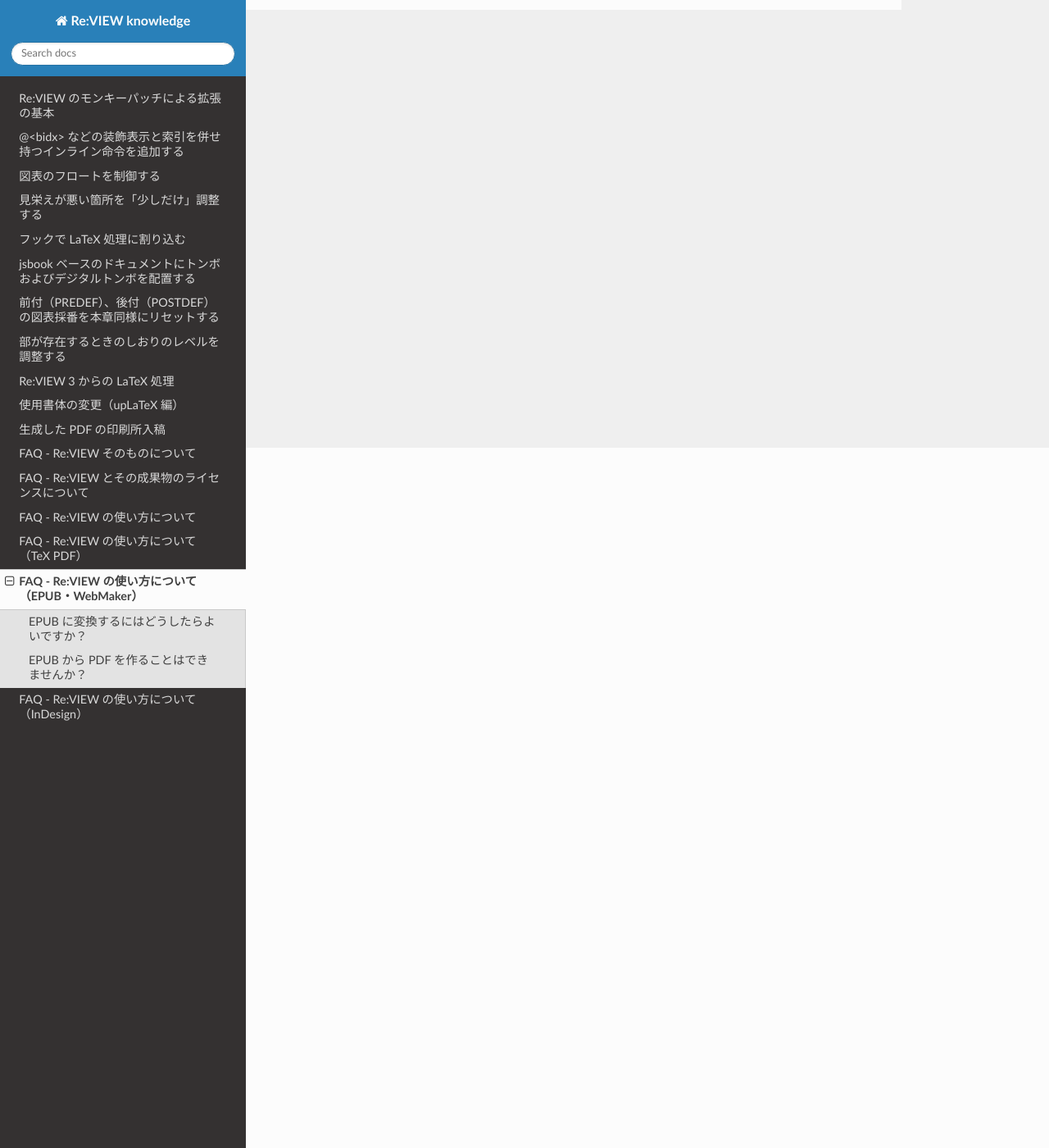
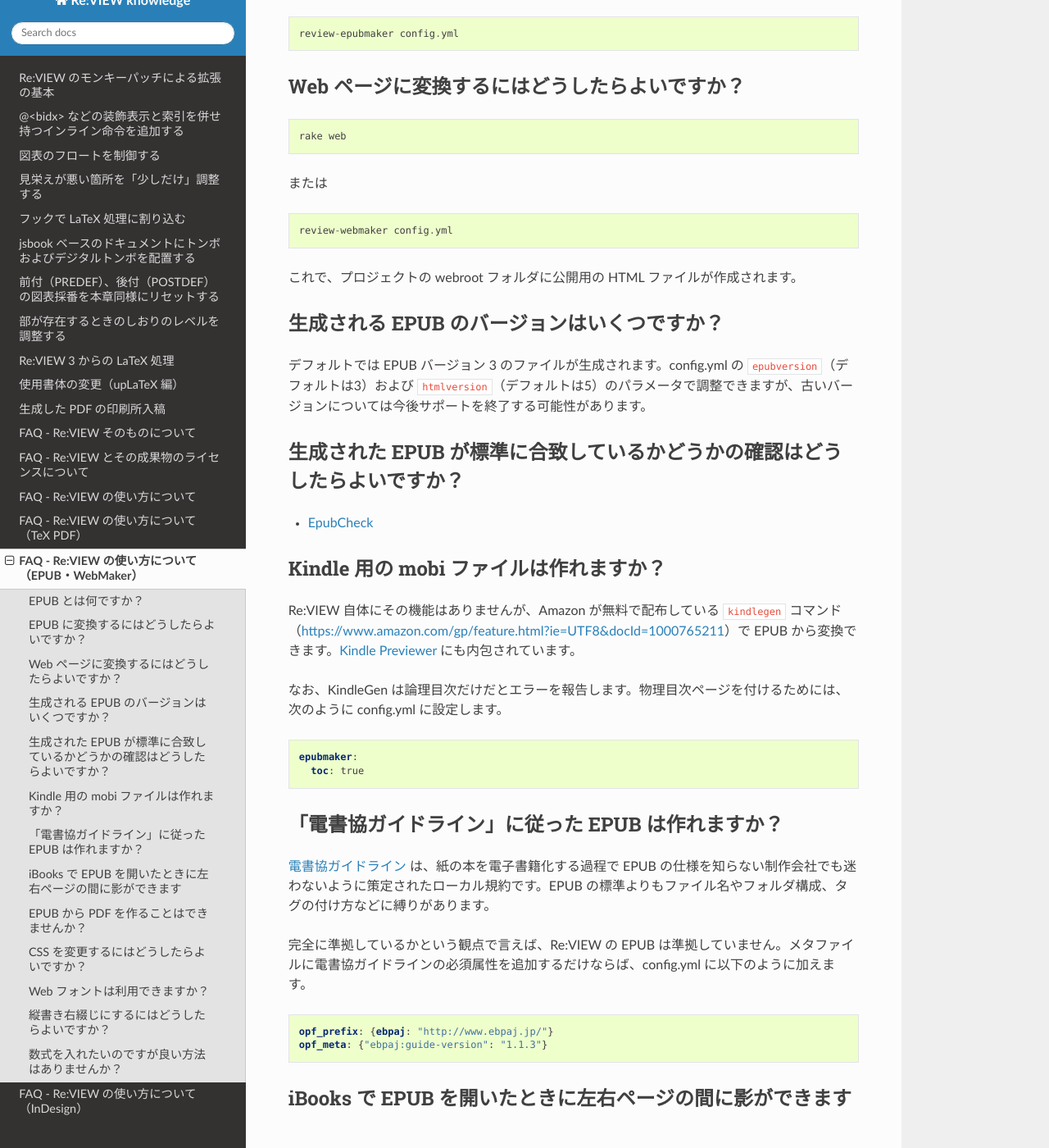
Before and after one commit to reviewml/reviewknowledge-ja, a Sphinx documentation site: the page built from docs/faq/faq-epub.md, in a window 1280 px wide and 1400 px high, scrolled down 854 px. Shown: the whole window at 82% size. Built offline with Sphinx 7.4.7 and the Read the Docs theme 2.0.0, drawn with Linux system fonts in a browser that asks for light colours; some of the changed text lies outside the part shown.

Commit message:
epub info

````diff
--- a/docs/faq/faq-epub.md
+++ b/docs/faq/faq-epub.md
@@ -3,6 +3,19 @@
 FAQ（よくある質問と回答）のこのセクションは、Re:VIEW の使用方法のうち、EPUB および Web ページの生成に関係する事柄をまとめています。
 
 ----
+
+## EPUB とは何ですか？
+
+電子書籍フォーマットの世界標準です。多くのリーダーソフトがあり、PC やスマートフォンで本を開くことができます。
+
+中身としては、HTML と CSS を使っていますが、通常は JavaScript は禁止され、CSS の一部も使えないような制約された表現に抑制されています。
+
+ページ表現としては、リフロー型とフィクス型の2種類があります。
+
+- **リフロー型**：Web ブラウザと同様に表示サイズや基本フォントサイズによって1ページあたりに表現する範囲が変化します。
+- **フィクス型**：ページを1つの画像として、紙の本と同じ表現で固定します。
+
+Re:VIEW が生成する EPUB はリフロー型です。
 
 ## EPUB に変換するにはどうしたらよいですか？
 
@@ -16,7 +29,104 @@
 review-epubmaker config.yml
 ```
 
+## Web ページに変換するにはどうしたらよいですか？
+
+```
+rake web
+```
+
+または
+
+```
+review-webmaker config.yml
+```
+
+これで、プロジェクトの webroot フォルダに公開用の HTML ファイルが作成されます。
+
+## 生成される EPUB のバージョンはいくつですか？
+
+デフォルトでは EPUB バージョン 3 のファイルが生成されます。config.yml の `epubversion`（デフォルトは3）および `htmlversion`（デフォルトは5）のパラメータで調整できますが、古いバージョンについては今後サポートを終了する可能性があります。
+
+## 生成された EPUB が標準に合致しているかどうかの確認はどうしたらよいですか？
+
+- [EpubCheck](https://github.com/w3c/epubcheck/releases)
+
+## Kindle 用の mobi ファイルは作れますか？
+
+Re:VIEW 自体にその機能はありませんが、Amazon が無料で配布している `kindlegen` コマンド（[https://www.amazon.com/gp/feature.html?ie=UTF8&docId=1000765211](https://www.amazon.com/gp/feature.html?ie=UTF8&docId=1000765211)）で EPUB から変換できます。[Kindle Previewer](https://kdp.amazon.co.jp/ja_JP/help/topic/G202131170) にも内包されています。
+
+なお、KindleGen は論理目次だけだとエラーを報告します。物理目次ページを付けるためには、次のように config.yml に設定します。
+
+```yaml
+epubmaker:
+  toc: true
+```
+
+## 「電書協ガイドライン」に従った EPUB は作れますか？
+
+[電書協ガイドライン](http://ebpaj.jp/counsel/guide) は、紙の本を電子書籍化する過程で EPUB の仕様を知らない制作会社でも迷わないように策定されたローカル規約です。EPUB の標準よりもファイル名やフォルダ構成、タグの付け方などに縛りがあります。
+
+完全に準拠しているかという観点で言えば、Re:VIEW の EPUB は準拠していません。メタファイルに電書協ガイドラインの必須属性を追加するだけならば、config.yml に以下のように加えます。
+
+```yaml
+opf_prefix: {ebpaj: "http://www.ebpaj.jp/"}
+opf_meta: {"ebpaj:guide-version": "1.1.3"}
+```
+
+##  iBooks で EPUB を開いたときに左右ページの間に影ができます
+
+config.yml に以下のように加えると、影を消せます。
+
+```yaml
+opf_prefix: {ibooks: "http://vocabulary.itunes.apple.com/rdf/ibooks/vocabulary-extensions-1.0/"}
+opf_meta: {"ibooks:binding": "false"}
+```
+
+上記の電書協ガイドラインの設定もある場合は以下のようにします。
+
+```yaml
+opf_prefix: {ebpaj: "http://www.ebpaj.jp/", ibooks: "http://vocabulary.itunes.apple.com/rdf/ibooks/vocabulary-extensions-1.0/"}
+opf_meta: {"ebpaj:guide-version": "1.1.3", "ibooks:binding": "false"}
+```
+
 ## EPUB から PDF を作ることはできませんか？
 
 - EPUB をそのまま PDF 変換する：[VersaType Converter](https://trim-marks.com/ja/)、[EPUB to PDF変換ツール](https://www.antenna.co.jp/epub/epubtopdf.html) など）
 - EPUB の HTML を結合し（これを簡単に実行できる `review-epub2html` というコマンドがあります）、Web ブラウザ上で整形したものを PDF として保存する（[Vivliostyle.js](https://vivliostyle.org/) など）
+
+## CSS を変更するにはどうしたらよいですか？
+
+デフォルトでプロジェクトに展開される style.css ファイルを編集できます。
+
+config.yml の `stylesheet` パラメータで別ファイルを指定したり、複数指定したりすることも可能です。
+
+## Web フォントは利用できますか？
+
+WebMaker で生成した Web ページでは、CSS で設定していれば利用可能です。
+
+EPUB については、EPUB リーダーが対応していれば可能ですが、そのようなリーダーが存在するかは不明です。
+
+## 縦書き右綴じにするにはどうしたらよいですか？
+
+縦書きにするには、CSS で文字方向を縦にする必要があります。
+
+```
+body {
+  ...
+  -webkit-writing-mode: vertical-rl;
+  -epub-writing-mode:   vertical-rl;
+  writing-mode: tb-rl;
+}
+```
+
+さらに、config.yml で EPUB のページ送りを右から左に遷移するよう指定します。
+
+```yaml
+direction: "rtl"
+```
+
+実際に縦書きが正常に表示されるかは、EPUB リーダーの能力に依存します。
+
+## 数式を入れたいのですが良い方法はありませんか？
+
+[Re:VIEW フォーマットガイド](https://github.com/kmuto/review/blob/master/doc/format.ja.md) の「TeX 式」を参照してください。imgmath という機能で TeX 式を画像化できます。
````
